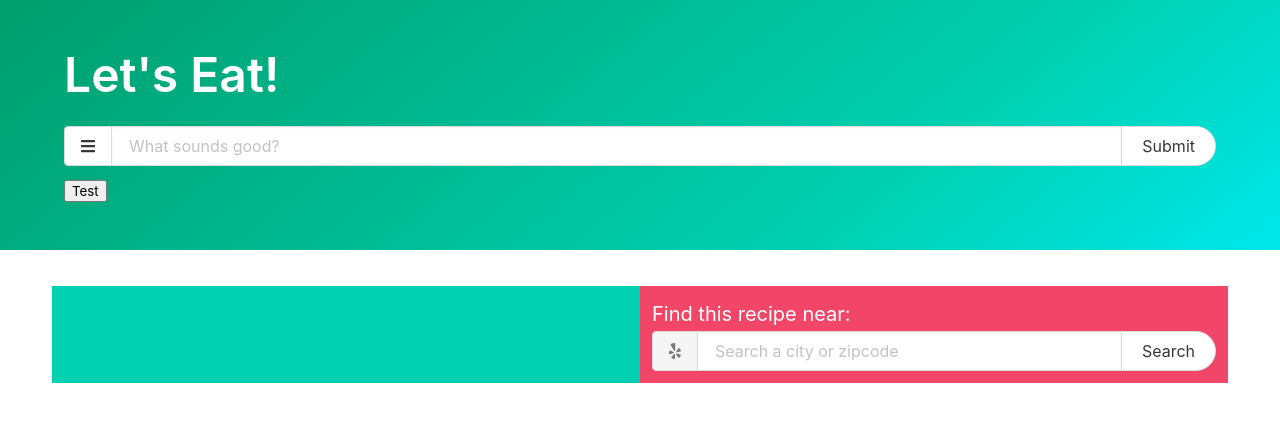
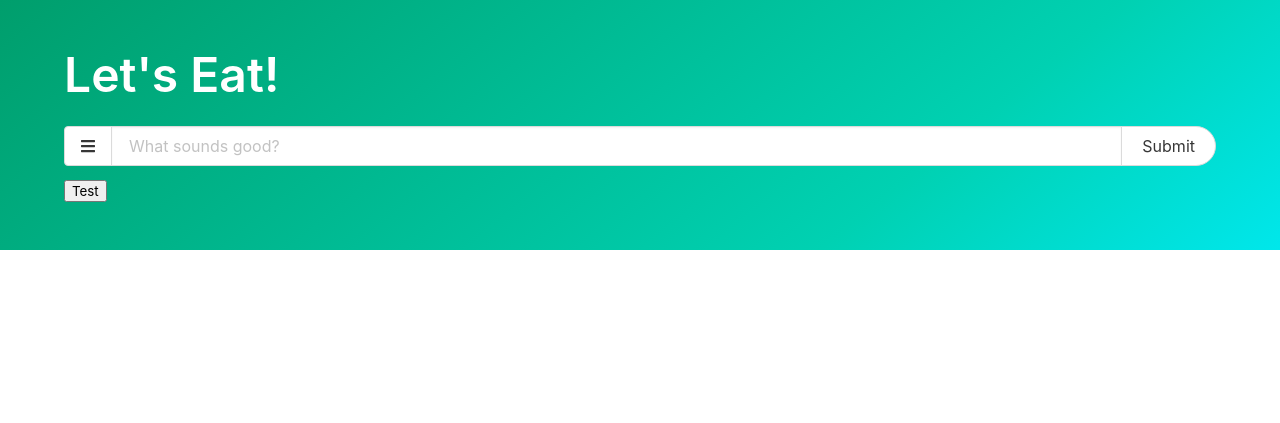
Before and after one commit to jdmarty/scoop, a plain HTML site: page index.html in a window 1280 px wide. Drawn offline with nearby package versions, Linux system fonts and the light colour scheme; no server answers.

Commit message:
added back in style to hide the results

```diff
--- a/index.html
+++ b/index.html
@@ -219,7 +219,7 @@
             <button id="testAS">Test</button>
         </div>
     </section>
-    <section style= "display:nne" class="section" id="main"> <!--added initial style when page first loads-->
+    <section style= "display:none" class="section" id="main"> <!--added initial style when page first loads-->
         <div class="container">
             <div class="columns">
                 <!-- Nutrition Section -->
```
